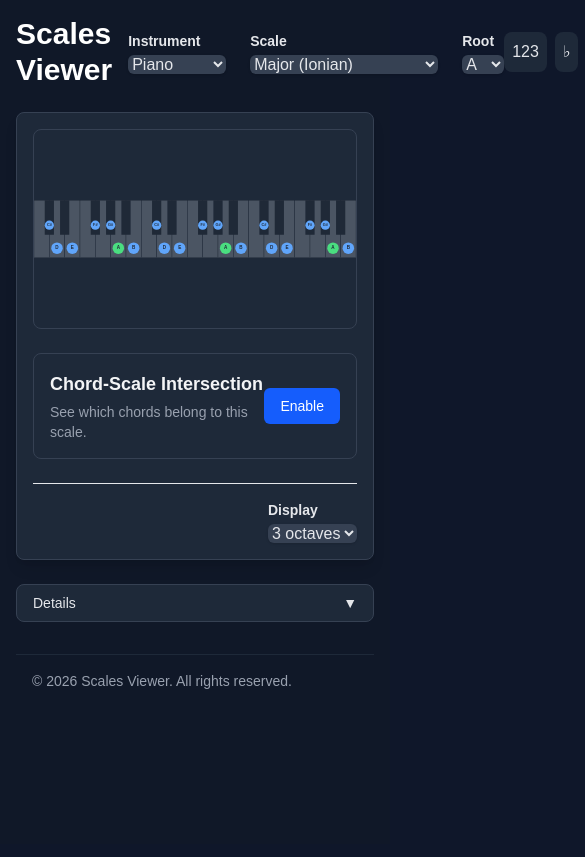
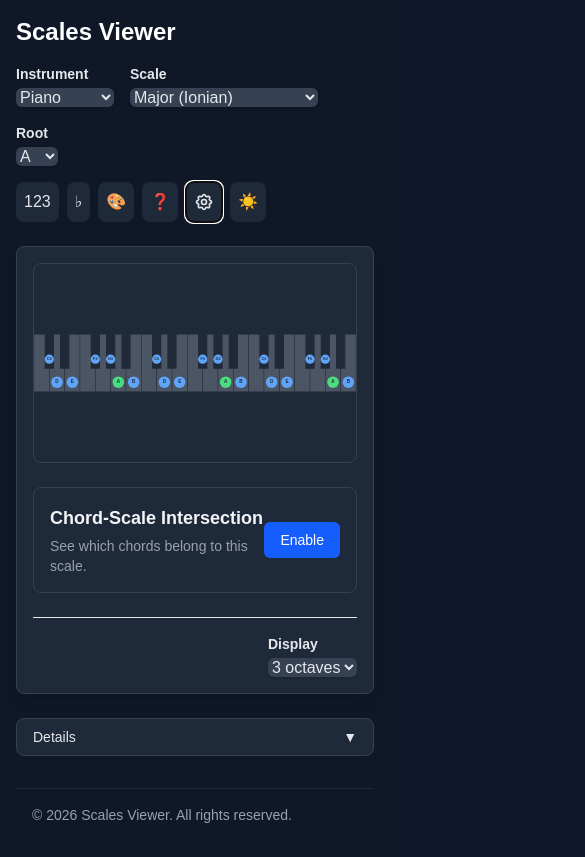
Before and after one commit to pelletierjy/ScalesViewer, a Next.js app: page /piano in a window 390 px wide. Shown: the top 857 px of the page, 585 px wide, since content can reach past the window. Built offline with nearby package versions, Linux system fonts and the light colour scheme.

Commit message:
fix(mobile): responsive header wrapping and layout overflow (#45)

```diff
--- a/src/app/ClientLayout.tsx
+++ b/src/app/ClientLayout.tsx
@@ -125,7 +125,7 @@ export default function ClientLayout({ children }: ClientLayoutProps) {
     >
       {showContent ? (
         <div className="max-w-[1400px] mx-auto space-y-6 sm:space-y-8">
-          <div className="flex justify-between items-center">
+          <div className="flex flex-wrap justify-between items-center gap-4">
             <Header />
           </div>
 
--- a/src/components/Header.tsx
+++ b/src/components/Header.tsx
@@ -106,15 +106,15 @@ export const Header: React.FC = () => {
 
   return (
     <>
-      <div className="flex items-center gap-4">
+      <div className="flex flex-wrap items-center gap-4">
         <h1
-          className={`text-3xl sm:text-4xl font-bold ${
+          className={`text-2xl sm:text-3xl md:text-4xl font-bold ${
             isDarkMode ? "text-white" : "text-gray-900"
           }`}
         >
           Scales Viewer
         </h1>
-        <div className="flex items-center gap-6">
+        <div className="flex flex-wrap items-center gap-4 sm:gap-6">
           <div className="flex flex-col gap-1">
             <label
               htmlFor="instrument"
@@ -252,7 +252,7 @@ export const Header: React.FC = () => {
           </div>
         </div>
       </div>
-      <div className="flex gap-2">
+      <div className="flex flex-wrap gap-2">
         <button
           onClick={() => dispatch(toggleShowDegrees())}
           className={`p-2 rounded-lg transition-colors duration-200 ${
--- a/tsconfig.json
+++ b/tsconfig.json
@@ -37,7 +37,8 @@
     "build/types/**/*.ts",
     "src/types/**/*.d.ts",
     "e2e/**/*.ts",
-    ".next/dev/types/**/*.ts"
+    ".next/dev/types/**/*.ts",
+    "build/dev/types/**/*.ts"
   ],
   "exclude": [
     "node_modules"
```
Also changed, not shown: 2 other files (tests, documents, lock files or other folders).
